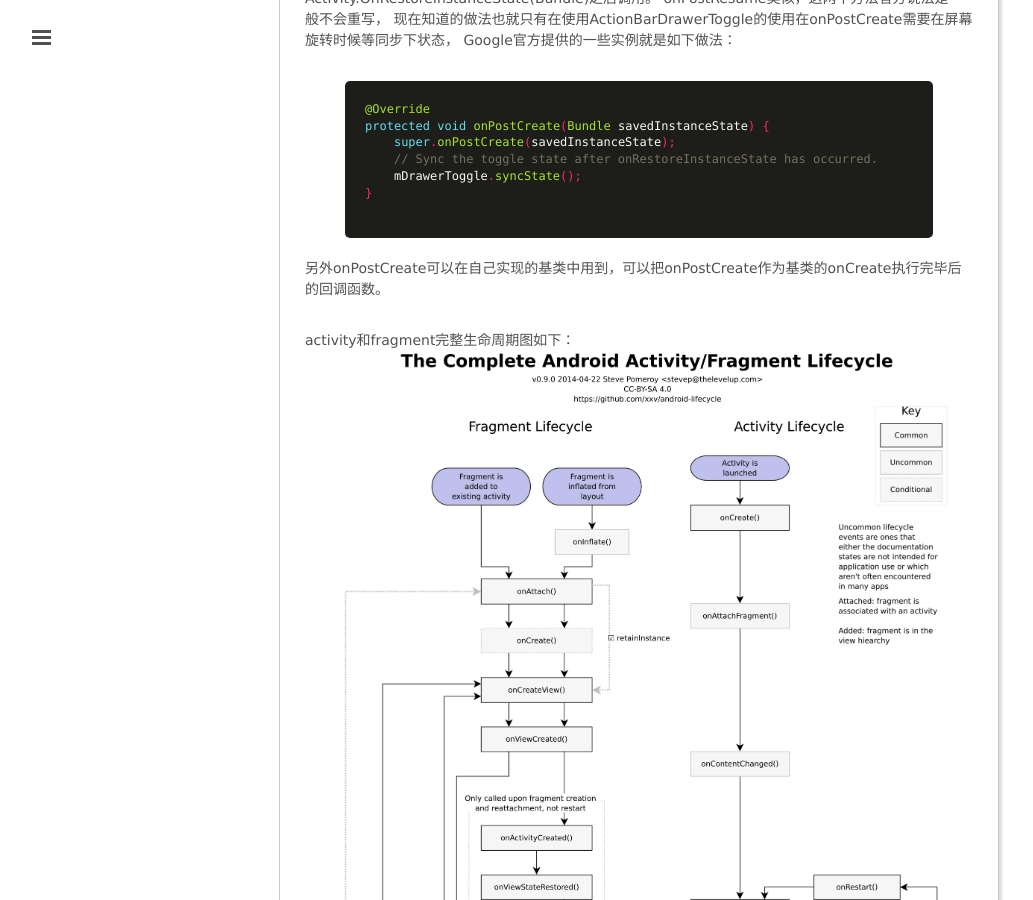
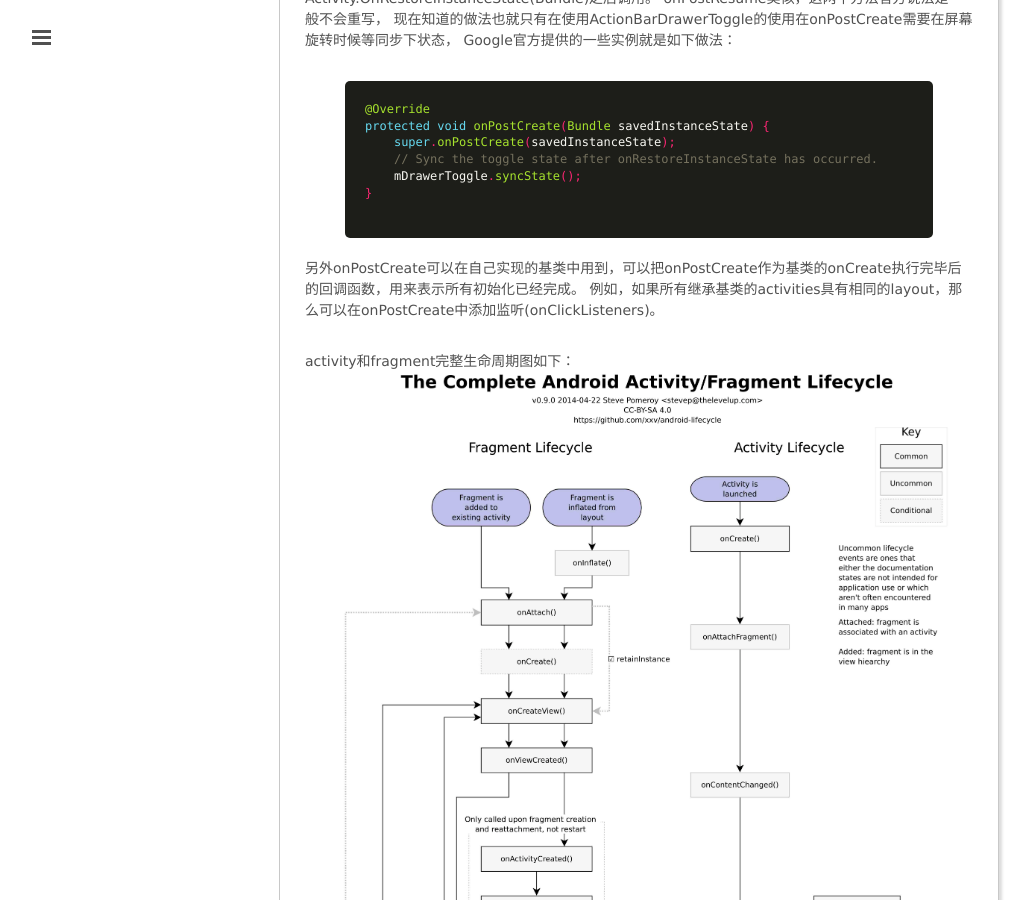
Before and after one commit to mxn21/mxn21.github.io, a Jekyll site: the page built from _posts/2015-7-1-重新认识activity生命周期.md, in a window 1280 px wide and 900 px high, scrolled down 13451 px. Shown: the whole window, without its empty margins (1-1034 px from the left). Built offline with Jekyll 4.4.1, drawn with Linux system fonts in a browser that asks for light colours; Markdown is read by kramdown in place of the engine named in the settings; comment, search, counter and statistics services are not loaded.

Commit message:
34543534

```diff
--- a/_posts/2015-7-1-重新认识activity生命周期.md
+++ b/_posts/2015-7-1-重新认识activity生命周期.md
@@ -536,7 +536,8 @@
 }
 	{% endhighlight %}
 
-另外onPostCreate可以在自己实现的基类中用到，可以把onPostCreate作为基类的onCreate执行完毕后的回调函数。
+另外onPostCreate可以在自己实现的基类中用到，可以把onPostCreate作为基类的onCreate执行完毕后的回调函数，用来表示所有初始化已经完成。
+例如，如果所有继承基类的activities具有相同的layout，那么可以在onPostCreate中添加监听(onClickListeners)。
 
 activity和fragment完整生命周期图如下：
 ![](https://raw.githubusercontent.com/mxn21/mxn21.github.io/master/public/img/img26.jpg)
```
